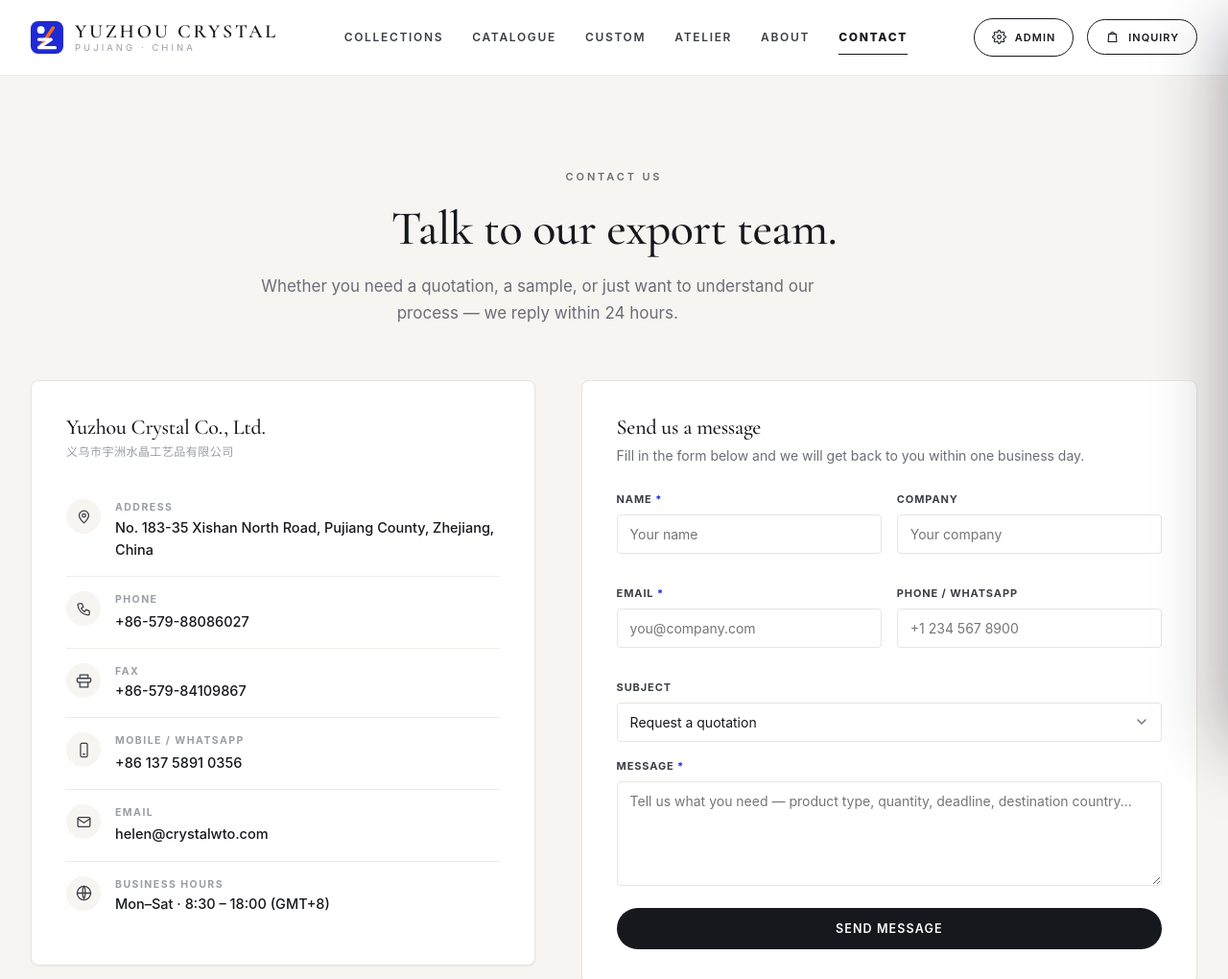
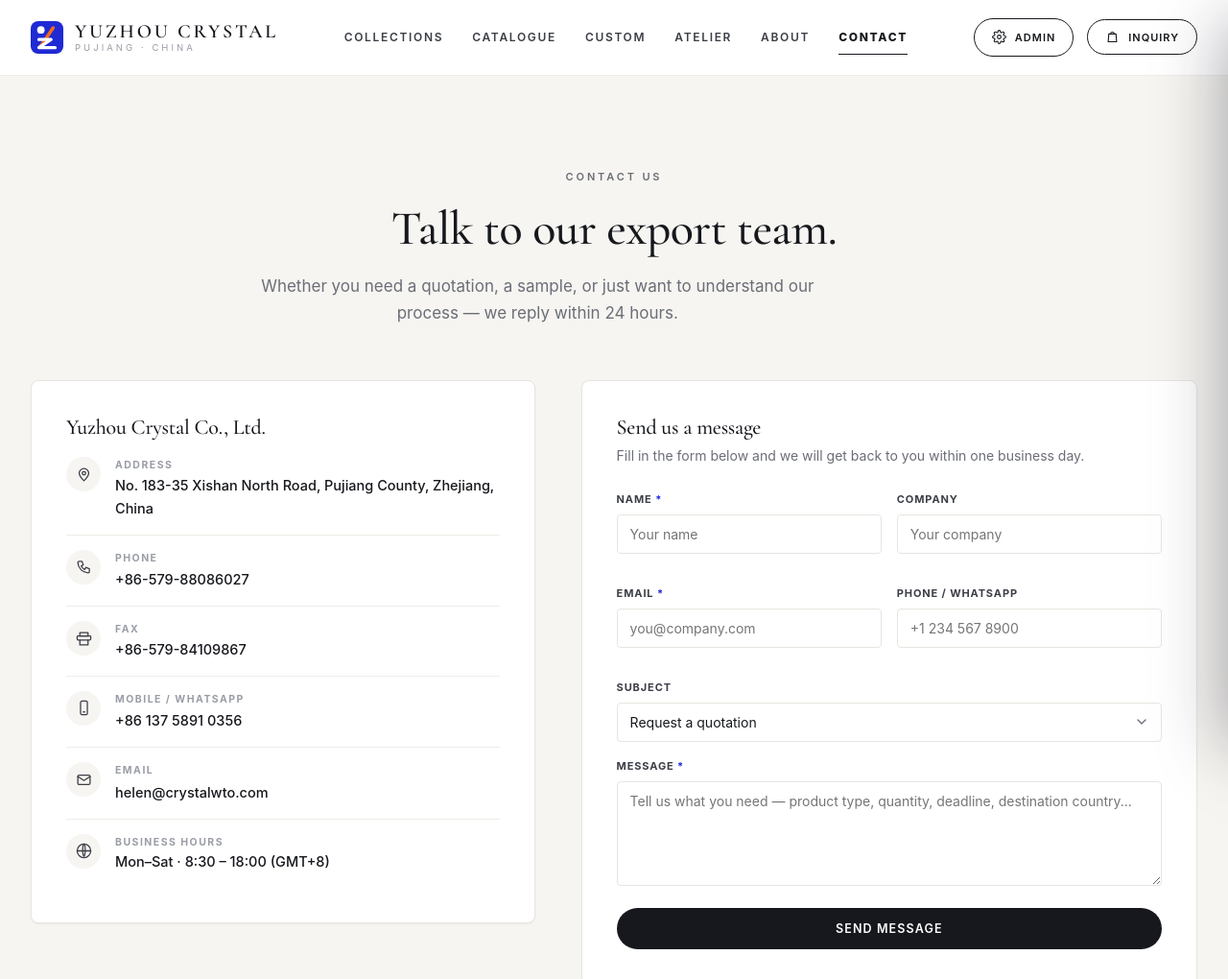
Before and after one commit to lll192/yuzhou-crystal, a website: page public/contact.html in a window 1280 px wide. Shown: the top 1020 px of the page at 96% size. Drawn offline with nearby package versions, Linux system fonts and the light colour scheme.

Commit message:
chore(contact): remove Chinese company name line from contact cards

```diff
--- a/public/contact.html
+++ b/public/contact.html
@@ -394,7 +394,6 @@ h1, h2, h3 { margin: 0; font-family: var(--serif); font-weight: 500; letter-spac
 .about-points .ap svg { width: 18px; height: 18px; color: var(--brand); flex: none; margin-top: 2px; }
 .contact-card { background: #fff; border: 1px solid var(--line); border-radius: 6px; padding: 34px; box-shadow: var(--sh-1); }
 .contact-card h3 { font-size: 24px; }
-.contact-card .company-zh { color: var(--faint); font-size: 12px; letter-spacing: 0.04em; margin: 6px 0 22px; }
 .contact-row { display: flex; gap: 15px; padding: 15px 0; border-top: 1px solid var(--line-2); align-items: flex-start; }
 .contact-row:first-of-type { border-top: 0; }
 .contact-row .ic { width: 36px; height: 36px; border-radius: 50%; background: var(--bg-warm); display: grid; place-items: center; flex: none; }
@@ -412,7 +411,6 @@ h1, h2, h3 { margin: 0; font-family: var(--serif); font-weight: 500; letter-spac
 .contact-page-grid { display: grid; grid-template-columns: 0.9fr 1.1fr; gap: 48px; align-items: start; }
 .contact-info-card { background: #fff; border: 1px solid var(--line); border-radius: 8px; padding: 36px; box-shadow: var(--sh-1); }
 .contact-info-card h3 { font-size: 22px; margin: 0 0 4px; }
-.contact-info-card .company-zh { color: var(--faint); font-size: 12px; letter-spacing: 0.04em; margin: 0 0 24px; }
 .contact-form-card { background: #fff; border: 1px solid var(--line); border-radius: 8px; padding: 36px; box-shadow: var(--sh-1); }
 .contact-form-card h3 { font-size: 22px; margin: 0 0 6px; }
 .contact-form-card .form-hint { color: var(--muted); font-size: 14px; margin: 0 0 24px; }
@@ -628,7 +626,6 @@ h1, h2, h3 { margin: 0; font-family: var(--serif); font-weight: 500; letter-spac
         <div class="contact-info reveal">
           <div class="contact-info-card">
             <h3>Yuzhou Crystal Co., Ltd.</h3>
-            <p class="company-zh">义乌市宇洲水晶工艺品有限公司</p>
             <div class="contact-row"><span class="ic"><svg viewBox="0 0 24 24" fill="none" stroke="currentColor" stroke-width="1.8" stroke-linecap="round" stroke-linejoin="round"><path d="M12 21s-7-6.5-7-11a7 7 0 0 1 14 0c0 4.5-7 11-7 11z"></path><circle cx="12" cy="10" r="2.5"></circle></svg></span><div><div class="cr-l">Address</div><div class="cr-v">No. 183-35 Xishan North Road, Pujiang County, Zhejiang, China</div></div></div>
             <div class="contact-row"><span class="ic"><svg viewBox="0 0 24 24" fill="none" stroke="currentColor" stroke-width="1.8" stroke-linecap="round" stroke-linejoin="round"><path d="M5 4h4l2 5-3 2a12 12 0 0 0 5 5l2-3 5 2v4a2 2 0 0 1-2 2A16 16 0 0 1 3 6a2 2 0 0 1 2-2z"></path></svg></span><div><div class="cr-l">Phone</div><a class="cr-v" href="tel:+8657988086027">+86-579-88086027</a></div></div>
             <div class="contact-row"><span class="ic"><svg viewBox="0 0 24 24" fill="none" stroke="currentColor" stroke-width="1.8" stroke-linecap="round" stroke-linejoin="round"><rect x="6" y="3" width="12" height="5"></rect><path d="M6 14H4a2 2 0 0 1-2-2V9a1 1 0 0 1 1-1h18a1 1 0 0 1 1 1v3a2 2 0 0 1-2 2h-2"></path><rect x="6" y="14" width="12" height="7"></rect></svg></span><div><div class="cr-l">Fax</div><div class="cr-v">+86-579-84109867</div></div></div>
```
Also changed, not shown: public/index.html (+0 -3 lines).
